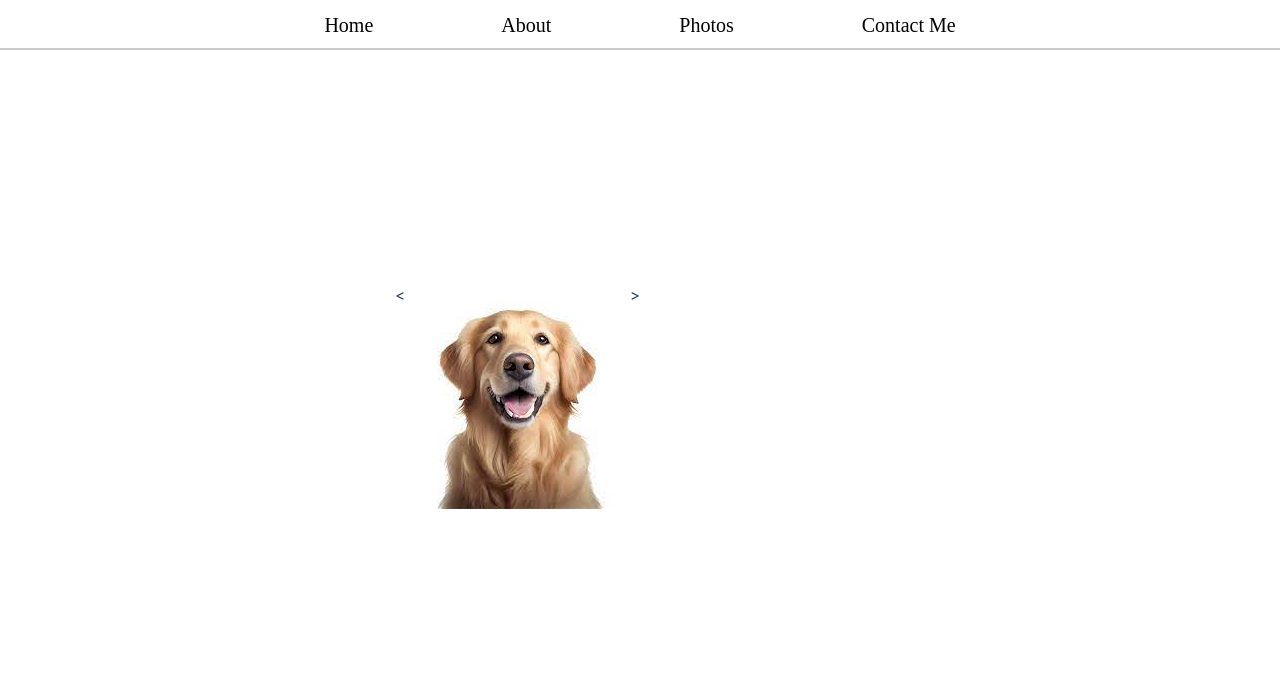
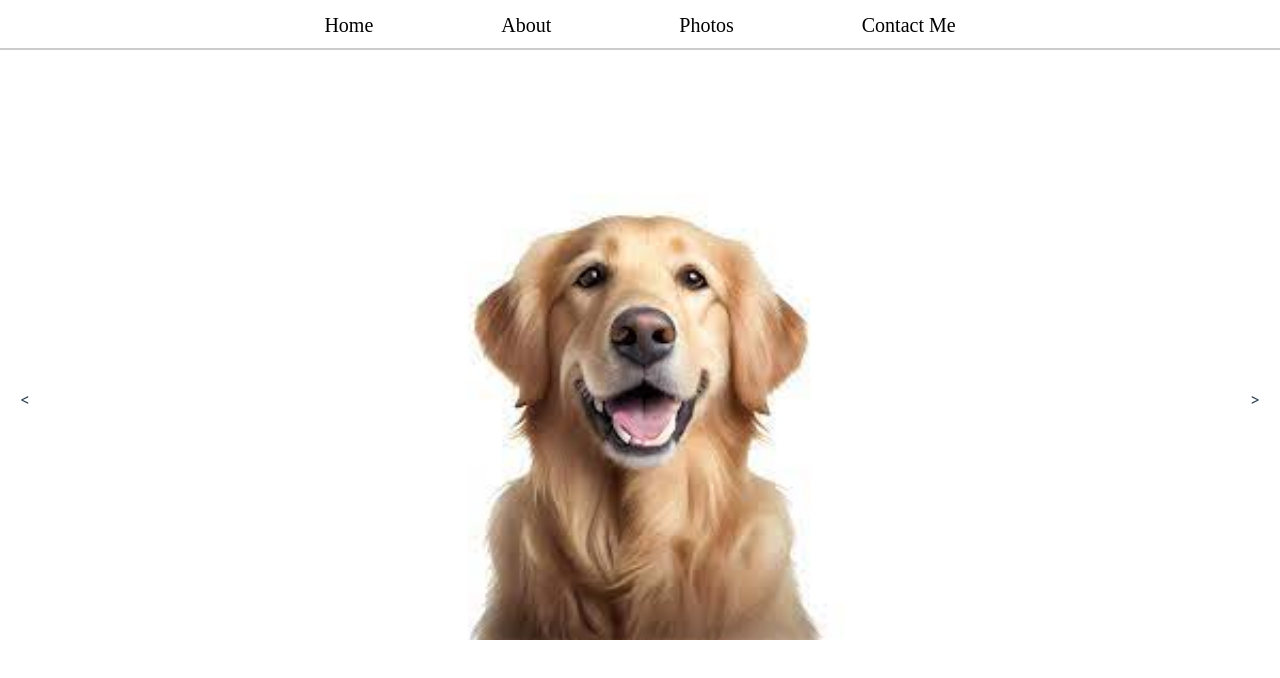
Before and after one commit to josephmnel111/Photography-Website, a Vue app: page /individual-photo-view/1 in a window 1280 px wide. Shown: the top 678 px of the page. Built offline with nearby package versions, Linux system fonts and the light colour scheme.

Commit message:
routes fixed

```diff
--- a/src/App.vue
+++ b/src/App.vue
@@ -14,7 +14,8 @@ import Header from './components/Header.vue'
 
 <style>
 html, body {
-  margin: 0
+  margin: 0;
+  padding: 0
 }
 @font-face {
   font-family: 'Allura';
--- a/src/assets/main.css
+++ b/src/assets/main.css
@@ -3,7 +3,6 @@
 #app {
   max-width: 1280px;
   margin: 0 auto;
-  padding: 2rem;
 
   font-weight: normal;
 }
@@ -30,6 +29,5 @@ a,
   #app {
     display: grid;
     grid-template-columns: 1fr 1fr;
-    padding: 0 2rem;
   }
 }
--- a/src/views/Photos/IndividualPhotoView.vue
+++ b/src/views/Photos/IndividualPhotoView.vue
@@ -1,7 +1,7 @@
 <script>
 import {defineComponent} from 'vue'
 import {usePhotoStore} from '../../assets/store/photoStore'
-import {useRoute} from 'vue-router'
+import {useRoute, RouterView} from 'vue-router'
 export default defineComponent({
 
     setup() {
@@ -16,19 +16,31 @@ export default defineComponent({
         }
     },
     methods: {
-        clickLeftArrow() {
-            if (this.activePhotoId == 0) {
-                this.activePhotoId = this.photoStore.photos.length - 1
+        clickLeftArrow(id) {
+            if (id == 1) {
+                id = this.photoStore.photos.length
             } else {
-                this.activePhotoId = this.activePhotoId - 1
+               id = Number(id) - 1
             }
+            this.$router.push({
+                name: 'individual-photo-view',
+                params: {
+                    id: id
+                }
+            })
         },
-        clickRightArrow() {
-            if (this.activePhotoId == this.photoStore.photos.length - 1) {
-                this.activePhotoId = 0
+        clickRightArrow(id) {
+            if (id == this.photoStore.photos.length) {
+                id = 1
             } else {
-                this.activePhotoId = this.activePhotoId + 1
+               id = Number(id) + 1
             }
+            this.$router.push({
+                name: 'individual-photo-view',
+                params: {
+                    id: id
+                }
+            })
         }
     }
 })
@@ -36,14 +48,14 @@ export default defineComponent({
 </script>
 <template>
     <div class="individual-photo-section">
-        <div class = "left-arrow" @click="clickLeftArrow()">
-            {{ '<' }}
-        </div>
         <div class = "content">
-            <img :src = "photoStore.photos[activePhotoId].image"/>
-        </div>
-        <div class = "right-arrow" @click="clickRightArrow()">
-            {{ '>' }}
+            <div class = "left-arrow" @click="clickLeftArrow(this.$route.params.id)">
+                {{ '<' }}
+            </div>
+            <img class = "individual-picture" :src = "photoStore.photos[this.$route.params.id - 1].image"/>
+            <div class = "right-arrow" @click="clickRightArrow(this.$route.params.id)">
+                {{ '>' }}
+            </div>
         </div>
     </div>
   </template>
@@ -52,6 +64,24 @@ export default defineComponent({
     display: flex;
     flex-direction: row;
 }
+.individual-picture {
+    height: 60vh;
+}
+.left-arrow {
+    position: absolute;
+    left: 0;
+    margin-left: 20px;
+}
+.right-arrow {
+    position: absolute;
+    right: 0;
+    margin-right: 20px;
+}
 .content {
+    display: flex;
+    align-items: center;
+    justify-content: center;
+    height: 100vh;
+    width: 100vw;
 }
 </style>
--- a/src/views/Photos/PhotosView.vue
+++ b/src/views/Photos/PhotosView.vue
@@ -25,7 +25,7 @@
   <div class="photos-section">
     <div class = "grid">
         <div>
-            <img v-for = "photo in photoStore.photos" @click="goToPhoto(photo.id)" :src = "photo.image"/>
+            <img class = "picture" v-for = "photo in photoStore.photos" @click="goToPhoto(photo.id)" :src = "photo.image"/>
         </div>
         <RouterView></RouterView>
     </div>
@@ -45,6 +45,7 @@ grid {
     margin-top: 50px;
 }
 .picture {
-
+    height: 40vh;
+    margin: 5px;
 }
 </style>
```
